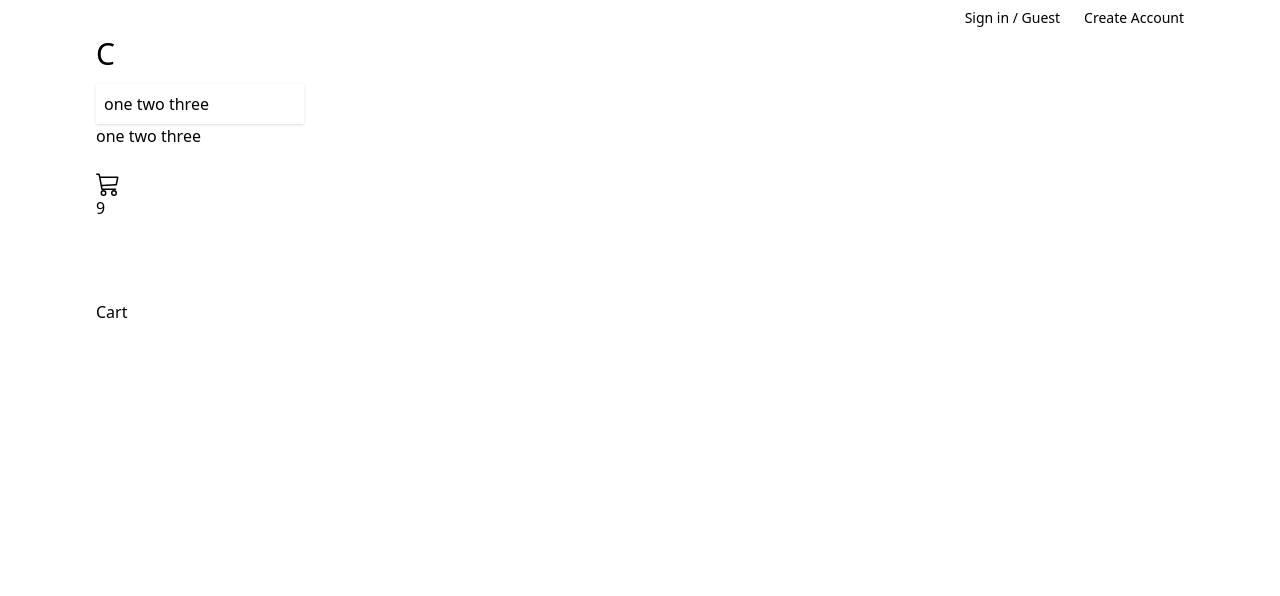
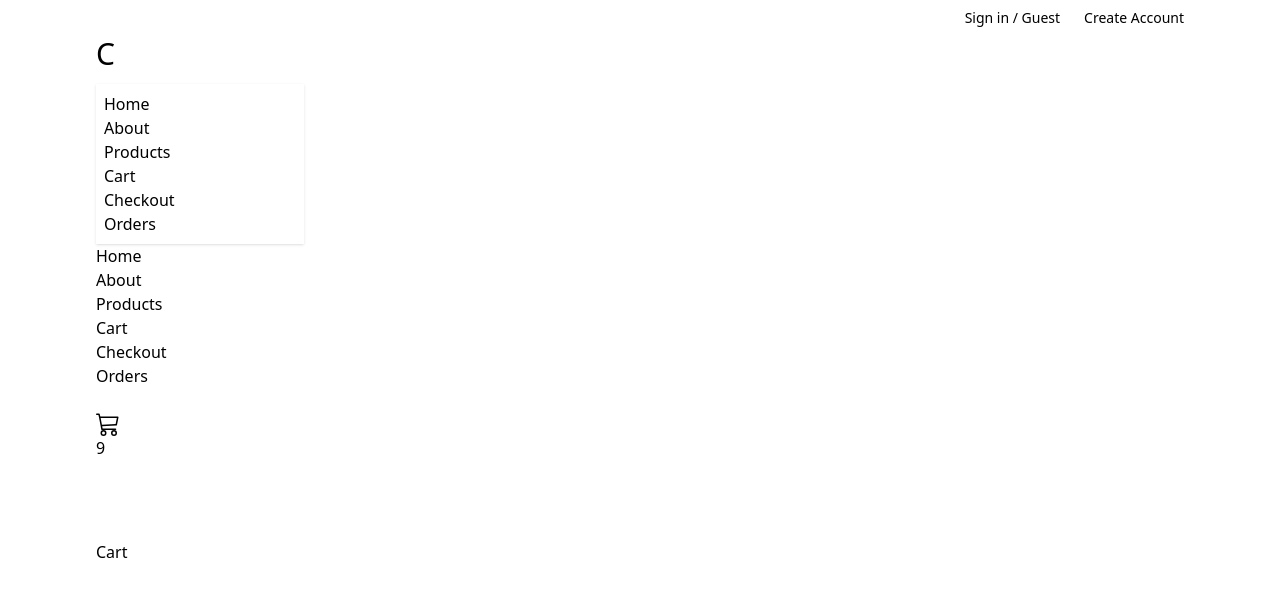
Before and after one commit to andrewdark/comfy-store, a React (Vite) app: page /comfy-store/cart in a window 1280 px wide. Shown: the top 596 px of the page. Built offline with nearby package versions, Linux system fonts and the light colour scheme.

Commit message:
add navLinks - menu-list

```diff
--- a/src/components/NavBar.jsx
+++ b/src/components/NavBar.jsx
@@ -1,6 +1,7 @@
 import { BsCart3, BsMoonFill, BsSunFill } from 'react-icons/bs';
 import { FaBarsStaggered } from 'react-icons/fa6';
 import { NavLink } from 'react-router-dom';
+import { NavLinks } from '../components';
 
 const NavBar = () => {
     return (
@@ -19,12 +20,14 @@
                         <label tabIndex={0} className='btn btn-ghost lg:hidden'>
                             <FaBarsStaggered className='h-6 w-6' />
                         </label>
-                        <ul tabIndex={0} className='menu menu-sm dropdown-content mt-3 z-[1] p-2 shadow bg-base-200 rounded-box w-52'>one two three</ul>
+                        <ul tabIndex={0} className='menu menu-sm dropdown-content mt-3 z-[1] p-2 shadow bg-base-200 rounded-box w-52'>
+                            <NavLinks />
+                        </ul>
                     </div>
                 </div>
                 <div className='navbar-center hidden lg:flex'>
                     {/* HORIZONTAL CLASSIC MENU */}
-                    <ul className='menu menu-horizontal'>one two three</ul>
+                    <ul className='menu menu-horizontal'><NavLinks /></ul>
                 </div>
                 <div className='navbar-end'>
                     {/* THEME ICONS */}
--- /dev/null
+++ b/src/components/NavLinks.jsx
@@ -0,0 +1,28 @@
+const links = [
+    { id: 1, url: '/', text: 'home' },
+    { id: 2, url: 'about', text: 'about' },
+    { id: 3, url: 'products', text: 'products' },
+    { id: 4, url: 'cart', text: 'cart' },
+    { id: 5, url: 'checkout', text: 'checkout' },
+    { id: 6, url: 'orders', text: 'orders' },
+];
+import { NavLink } from 'react-router-dom';
+
+const NavLinks = () => {
+    return (
+        <>
+            {links.map((link) => {
+                const { id, url, text } = link;
+                return (
+                    <li key={id}>
+                        <NavLink className='capitalize' to={url}>
+                            {text}
+                        </NavLink>
+                    </li>
+                );
+            })}
+        </>
+    );
+};
+
+export default NavLinks;
--- a/src/components/index.js
+++ b/src/components/index.js
@@ -2,3 +2,4 @@
 export { default as SubmitBtn } from './SubmitBtn';
 export { default as Header } from './Header';
 export { default as NavBar } from './NavBar';
+export { default as NavLinks } from './NavLinks';
```
